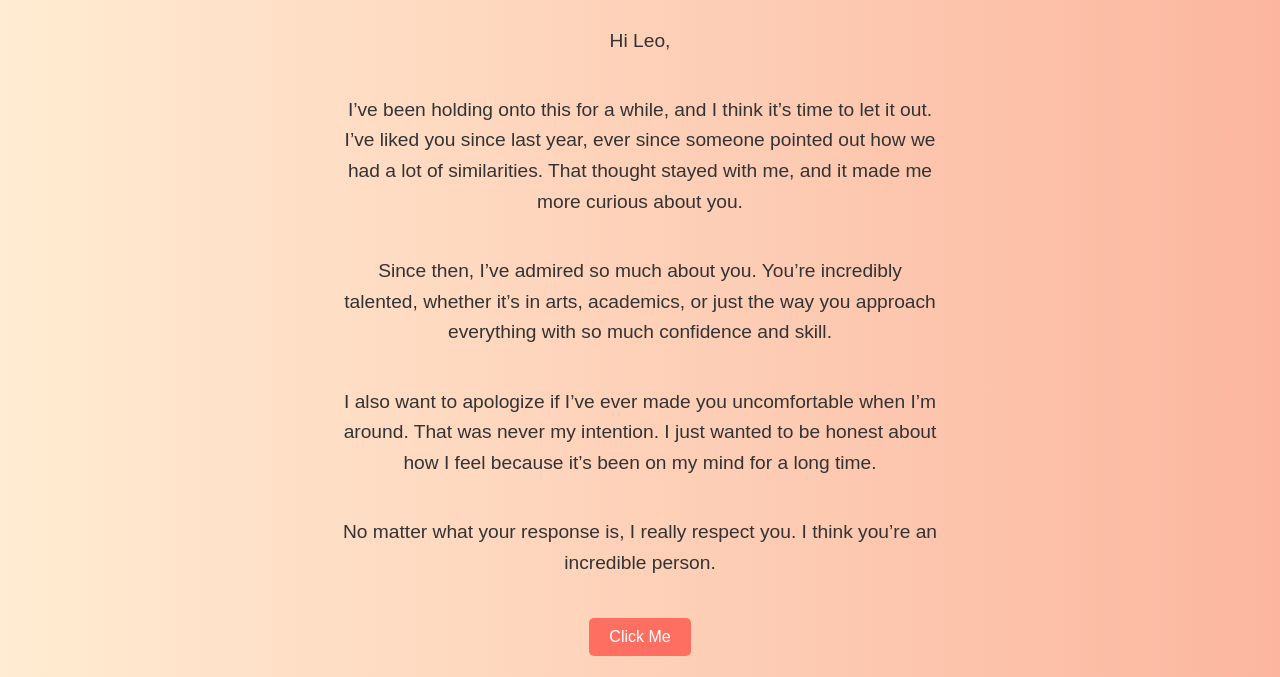
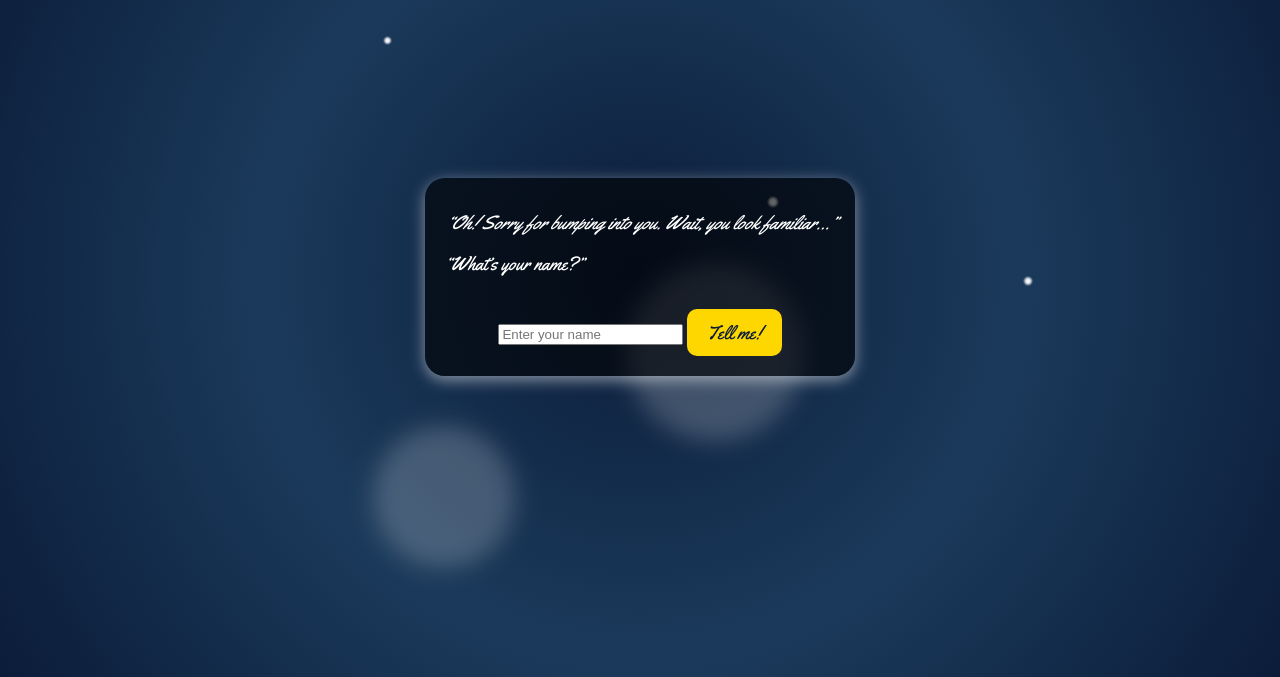
Before and after one commit to Mochiibon/Something-for-Leo, a plain HTML site: page index.html in a window 1280 px wide. Shown: the part 123-800 px from the top of the page. Drawn offline with Linux system fonts and the light colour scheme.

Commit message:
Add files via upload

```diff
--- a/index.html
+++ b/index.html
@@ -1,61 +1,182 @@
+
 <!DOCTYPE html>
 <html lang="en">
 <head>
     <meta charset="UTF-8">
     <meta name="viewport" content="width=device-width, initial-scale=1.0">
-    <title>A Message for Leo</title>
+    <title>Starry Adventure</title>
     <style>
+        /* Starry Night Theme */
+        @import url('https://fonts.googleapis.com/css2?family=Yellowtail&display=swap');
+
         body {
-            font-family: Arial, sans-serif;
-            text-align: center;
-            background: linear-gradient(to right, #ffecd2, #fcb69f);
-            color: #333;
             margin: 0;
-            padding: 0;
+            overflow: hidden;
             height: 100vh;
             display: flex;
+            flex-direction: column;
+            align-items: center;
             justify-content: center;
-            align-items: center;
-            flex-direction: column;
-            animation: fadeIn 3s ease-in-out;
+            background: radial-gradient(circle, #0B1C39, #1B3A5B, #0B1C39);
+            color: white;
+            font-family: 'Yellowtail', cursive;
+            position: relative;
         }
+
+        /* Background Stars */
+        .star {
+            position: absolute;
+            background: radial-gradient(circle, rgba(255, 255, 255, 1) 30%, rgba(255, 255, 255, 0) 80%);
+            border-radius: 50%;
+            animation: twinkle 3s infinite ease-in-out;
+        }
+
+        @keyframes twinkle {
+            0%, 100% { opacity: 0.8; transform: scale(1); }
+            50% { opacity: 1; transform: scale(1.2); }
+        }
+
+        /* Glowing Swirls */
+        .swirl {
+            position: absolute;
+            background: rgba(255, 255, 255, 0.2);
+            border-radius: 50%;
+            animation: swirlMove 8s infinite alternate;
+            filter: blur(10px);
+        }
+
+        @keyframes swirlMove {
+            0% { transform: rotate(0deg) scale(1); }
+            100% { transform: rotate(360deg) scale(1.2); }
+        }
+
+        /* Message and Adventure Sections */
+        .message-box, #letter-container {
+            background: rgba(0, 0, 0, 0.6);
+            padding: 20px;
+            border-radius: 20px;
+            text-align: center;
+            box-shadow: 0 4px 15px rgba(255, 255, 255, 0.5);
+            opacity: 0;
+            animation: fadeIn 2s forwards;
+        }
+
+        #letter-container {
+            display: none;
+        }
+
+        button {
+            background-color: #FFD700;
+            color: #0B1C39;
+            font-size: 1.2rem;
+            border: none;
+            border-radius: 10px;
+            padding: 10px 20px;
+            cursor: pointer;
+            margin-top: 20px;
+            font-family: 'Yellowtail', cursive;
+        }
+
+        button:hover {
+            background-color: #E5B800;
+        }
+
         h1 {
-            font-size: 3rem;
-            color: #ff6f61;
-            margin-bottom: 20px;
+            font-size: 2.5rem;
+            color: #FFD700;
         }
+
         p {
             font-size: 1.2rem;
-            max-width: 600px;
+            margin: 10px 0;
             line-height: 1.6;
+            text-align: justify;
         }
-        button {
-            margin-top: 20px;
-            padding: 10px 20px;
-            font-size: 1rem;
-            background-color: #ff6f61;
-            color: white;
-            border: none;
-            border-radius: 5px;
-            cursor: pointer;
-            transition: background-color 0.3s;
+
+        .scrollable-text {
+            max-height: 50vh;
+            overflow-y: auto;
+            padding: 10px;
+            scrollbar-width: thin;
+            scrollbar-color: #FFD700 transparent;
         }
-        button:hover {
-            background-color: #e85d50;
+
+        /* Animations */
+        @keyframes fadeIn {
+            0% { opacity: 0; transform: translateY(20px); }
+            100% { opacity: 1; transform: translateY(0); }
         }
-        @keyframes fadeIn {
-            0% { opacity: 0; transform: translateY(30px); }
+
+        @keyframes fadeInDelayed {
+            0% { opacity: 0; transform: translateY(20px); }
+            50% { opacity: 0; }
             100% { opacity: 1; transform: translateY(0); }
+        }
+
+        #letter-container {
+            animation: fadeInDelayed 3s forwards;
         }
     </style>
 </head>
 <body>
-    <h1>A Message for Leo 💌</h1>
-    <p>Hi Leo,</p>
-    <p>I’ve been holding onto this for a while, and I think it’s time to let it out. I’ve liked you since last year, ever since someone pointed out how we had a lot of similarities. That thought stayed with me, and it made me more curious about you.</p>
-    <p>Since then, I’ve admired so much about you. You’re incredibly talented, whether it’s in arts, academics, or just the way you approach everything with so much confidence and skill.</p>
-    <p>I also want to apologize if I’ve ever made you uncomfortable when I’m around. That was never my intention. I just wanted to be honest about how I feel because it’s been on my mind for a long time.</p>
-    <p>No matter what your response is, I really respect you. I think you’re an incredible person.</p>
-    <button onclick="alert('Leo, thank you for reading this!')">Click Me</button>
+    <!-- Starry Background -->
+    <div class="star" style="top: 5%; left: 15%; width: 5px; height: 5px;"></div>
+    <div class="star" style="top: 20%; left: 30%; width: 7px; height: 7px;"></div>
+    <div class="star" style="top: 40%; left: 60%; width: 10px; height: 10px;"></div>
+    <div class="star" style="top: 50%; left: 80%; width: 8px; height: 8px;"></div>
+    <div class="swirl" style="top: 50%; left: 50%; width: 150px; height: 150px;"></div>
+    <div class="swirl" style="top: 70%; left: 30%; width: 120px; height: 120px;"></div>
+
+    <!-- Adventure Section -->
+    <div class="message-box" id="interactive-section">
+        <p><em>“Oh! Sorry for bumping into you. Wait, you look familiar…”</em></p>
+        <p>“What’s your name?”</p>
+        <input type="text" id="nameInput" placeholder="Enter your name">
+        <button onclick="askToContinue()">Tell me!</button>
+    </div>
+
+    <!-- Confirmation Section -->
+    <div class="message-box" id="confirmation-section" style="display: none;">
+        <p id="adventure-dialogue"></p>
+        <p>“Do you want to know what’s written in this letter I found?”</p>
+        <button onclick="showLetter()">Yes, let me see!</button>
+        <button onclick="hideMessage()">No, maybe later.</button>
+    </div>
+
+    <!-- Letter -->
+    <div id="letter-container">
+        <h1>A Message for You 💌</h1>
+        <div class="scrollable-text">
+            <p>Hi,</p>
+            <p>I’ve been holding onto this for a while, and I think it’s time to let it out. I’ve liked you since last year, ever since someone pointed out how we had a lot of similarities. That thought stayed with me, and it made me more curious about you. During DSPC, when people even mistook me for you, it honestly made me notice you even more.</p>
+            <p>Since then, I’ve admired so much about you. You’re incredibly talented, whether it’s in arts, academics, or just the way you approach everything with so much confidence and skill. The way you carry yourself and excel at so many things is amazing, and it’s something I really look up to.</p>
+            <p>There’s also this moment that I still think about. Remember when we both came up to the stage to answer that trivia question? I felt really bad when you left because I should’ve let you take that. I’m sorry for not stepping aside when I should’ve. It’s a small thing, but it’s stuck with me.</p>
+            <p>I also want to apologize if I’ve ever made you uncomfortable when I’m around. That was never my intention. I just wanted to be honest about how I feel because it’s been on my mind for a long time.</p>
+            <p>No matter what your response is, I really respect you. I think you’re an incredible person.</p>
+        </div>
+    </div>
+
+    <script>
+        function askToContinue() {
+            const name = document.getElementById('nameInput').value.trim();
+            if (name) {
+                document.getElementById('interactive-section').style.display = 'none';
+                document.getElementById('confirmation-section').style.display = 'block';
+                document.getElementById('adventure-dialogue').innerText = `“Ah, so your name is ${name}, huh? You seem like someone important.”`;
+            } else {
+                alert('Please enter your name.');
+            }
+        }
+
+        function showLetter() {
+            document.getElementById('confirmation-section').style.display = 'none';
+            document.getElementById('letter-container').style.display = 'block';
+        }
+
+        function hideMessage() {
+            document.getElementById('confirmation-section').style.display = 'none';
+            alert("Alright, maybe another time!");
+        }
+    </script>
 </body>
 </html>
```
